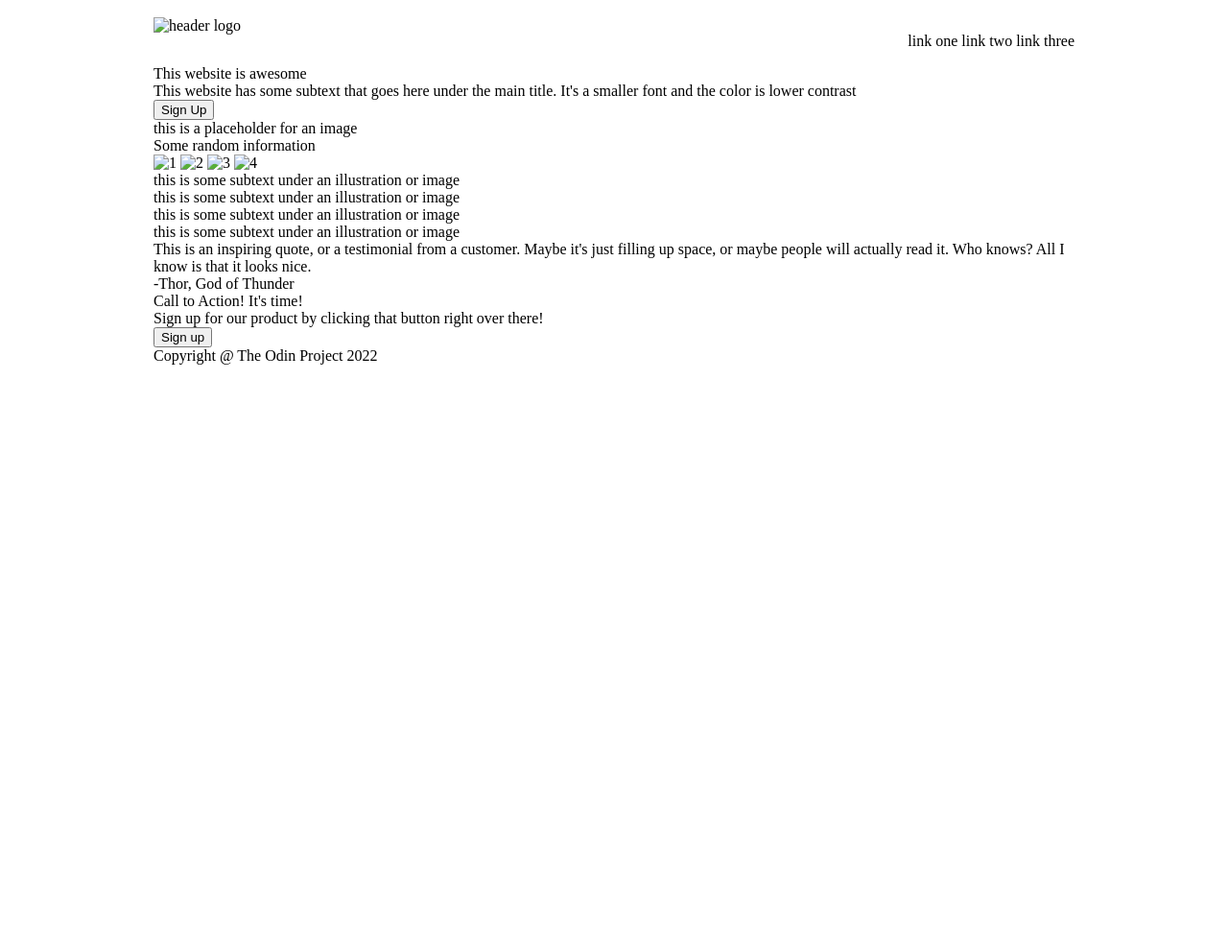
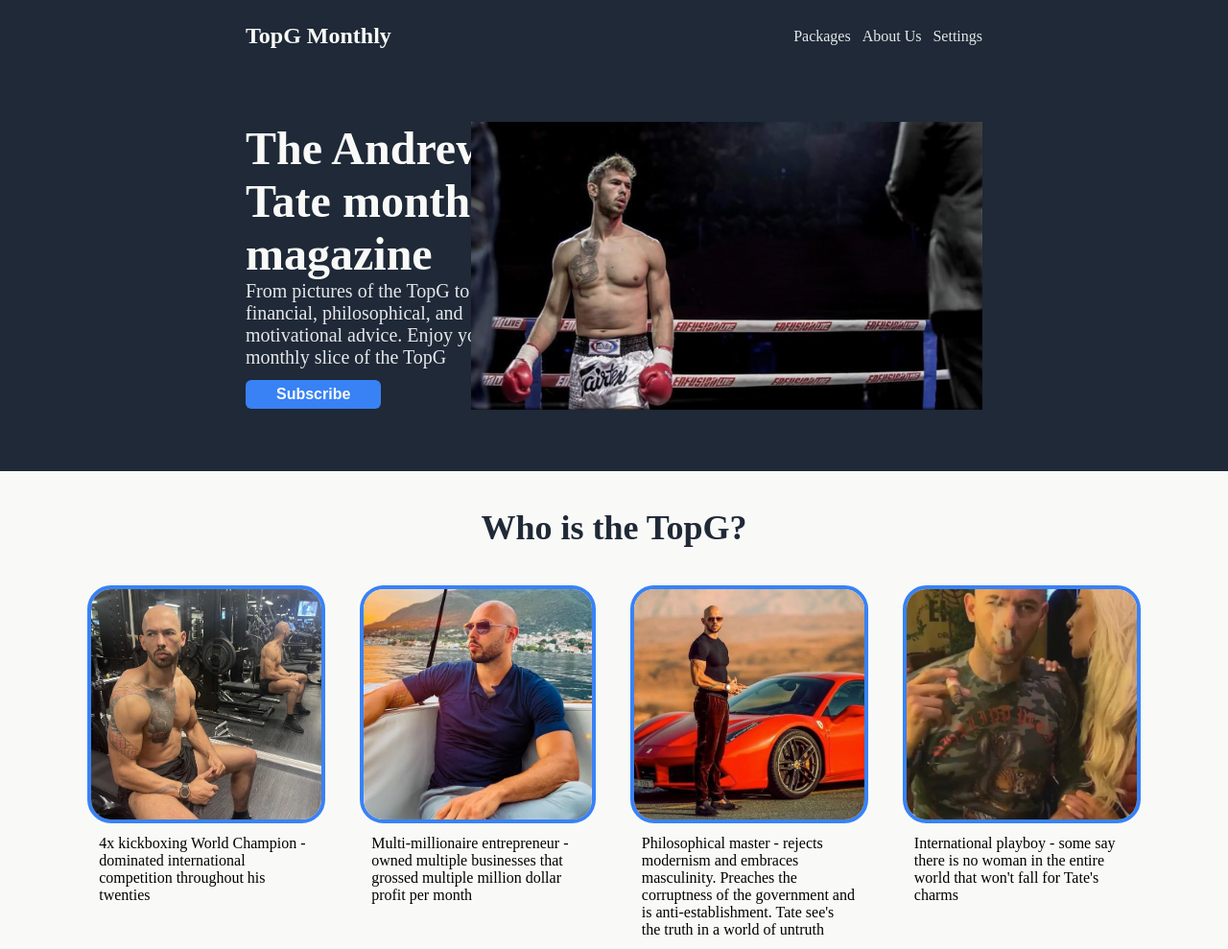
Before and after one commit to ozruss/odin-landingpage, a plain HTML site: page index.html in a window 1280 px wide. Shown: the top 989 px of the page at 96% size. Before the commit the page ends 800 px from the top, so only its background shows below. Drawn offline with Linux system fonts and the light colour scheme.

Commit message:
Complete project

```diff
--- a/index.html
+++ b/index.html
@@ -7,45 +7,61 @@
     </head>
     <body>
         <div class="header">
-            <img src="#" alt="header logo">
-            <ul>
-                <li>link one</li>
-                <li>link two</li>
-                <li>link three</li>
+            <div class ="cName">TopG Monthly</div>
+            <ul class="hLinks">
+                <li>Packages</li>
+                <li>About Us</li>
+                <li>Settings</li>
             </ul>
         </div>
         <div class="hero">
-            <div>This website is awesome</div>
-            <div>This website has some subtext that goes here under the main title. It's a smaller font and the color is lower contrast</div>
-            <button>Sign Up</button>
-            <div> this is a placeholder for an image</div>
+            <div class="leftSide">
+                <div class="subtitle">The Andrew Tate monthly magazine</div>
+                <div class="subtext">From pictures of the TopG to financial, philosophical, and motivational advice. Enjoy your monthly slice of the TopG</div>
+                <button class="signup1">Subscribe</button>
+            </div>
+            <div class="rightSide">
+                <img class ="heroPic" src="./pictures/tate.png" alt="placeholder">
+            </div>
         </div>
         <div class="info">
-            <div>Some random information</div>
+            <div class="infoH">Who is the TopG?</div>
                 <div class="images">
-                    <img src="#" alt="1">
-                    <img src="#" alt="2">
-                    <img src="#" alt="3">
-                    <img src="#" alt="4">
-                </div>
-                <div class="subtext">
-                    <div>this is some subtext under an illustration or image</div>
-                    <div>this is some subtext under an illustration or image</div>
-                    <div>this is some subtext under an illustration or image</div>
-                    <div>this is some subtext under an illustration or image</div>
+                    <div class="picText">
+                        <img src="./pictures/tatelift.png" alt="tate flexing in the gym">
+                        <div class="picTextInfo">4x kickboxing World Champion - dominated international competition throughout his twenties</div>
+                    </div>
+                    <div class="picText">
+                        <img src="./pictures/tateboat.png" alt="tate relaxing on a yacht">
+                        <div class="picTextInfo">Multi-millionaire entrepreneur - owned multiple businesses that grossed multiple million dollar profit per month</div>
+                    </div>
+                    <div class="picText">
+                        <img src="./pictures/taterari.png" alt="tate posing in front of a ferrari">
+                        <div class="picTextInfo">Philosophical master - rejects modernism and embraces masculinity. Preaches the corruptness of the government and is anti-establishment. Tate see's the truth in a world of untruth</div>
+                    </div>
+                    <div class="picText">
+                        <img src="./pictures/tategirl.png" alt="tate with a model">
+                        <div class="picTextInfo">International playboy - some say there is no woman in the entire world that won't fall for Tate's charms</div>
+                    </div>
                 </div>
         </div>
         <div class="quote">
-            <div>This is an inspiring quote, or a testimonial from a customer. Maybe it's just filling up space, or maybe people will actually read it. Who knows? All I know is that it looks nice.</div>
-            <div>-Thor, God of Thunder</div>
+            <div class="quoteCon">
+                <div class="quoteQuote">“Absolutely every single one of my actions is intentional. Divine purpose. If your day is full of mindless action, you act without thought. This is how they train you for slavery. I can not be led blindly. Do you understand?”</div>
+                <div class="quoteAuthor">-Andrew Tate, 2022</div>
+            </div>
         </div>
-        <div class="signup">
-            <div>Call to Action! It's time!</div>
-            <div>Sign up for our product by clicking that button right over there!</div>
-            <button>Sign up</button>
+        <div class="signUp">
+            <div class="signUpText">
+                <div class="bold">Begin a new era of life</div>
+                <div class="small">Subscribe today to see the truth</div>
+            </div>
+            <div class="signUpButton2">
+                <button class="signup2">Subscribe</button>
+            </div>
         </div>
         <div class="footer">
-            <div>Copyright @ The Odin Project 2022</div>
+            <div>Copyright @ TopG Monthly 2022</div>
         </div>
     </body>
 </html>
--- a/styles.css
+++ b/styles.css
@@ -1,20 +1,207 @@
 body {
-    padding: 10px;
-    margin-left:150px;
-    margin-right:150px;
+    margin:0;
+    display:flex;
+    flex-direction:column;
 }
+
 
 
 .header {
     display:flex;
     justify-content:space-between;
-}|
+    background-color:#1F2937;
+    padding: 1% 20% 3% 20%;
 
-ul {
+}
+
+.hLinks {
     list-style:none;
-
+    display:flex;
+    gap:12px;
+    color:#E5E7EB;
 }
 
 ul > li {
     display:inline-block;
 }
+
+.cName{
+    display:flex;
+    align-items: center;
+    font-size:24px;
+    font-weight:bold;
+    color:#F9FAF8;
+}
+
+.hero {
+    background-color:#1F2937;
+    padding: 2% 20% 5% 20%;
+    display:flex;
+    flex-direction:row;
+    justify-content: space-between;
+
+}
+
+.leftSide {
+    flex-wrap: wrap;
+    width:50%;
+}
+.subtitle {
+    font-size:48px;
+    font-weight:bolder;
+    color:#F9FAF8;
+    width:75%;
+    display:flex;
+    flex-wrap:wrap;
+}
+
+.subtext {
+    color:#E5E7EB;
+    font-size:20px;
+    display:flex;
+    flex-wrap:wrap;
+    width:80%;
+}
+
+.signup1 {
+    background-color: #3882F6;
+    color:#F9FAF8;
+    border-color:transparent;
+    border-radius:6px;
+    margin-top:12px;
+    padding: 4px 30px;
+    font-size: 16px;
+    font-weight:bold;
+}
+
+.rightSide {
+    display:flex;
+    justify-content:flex-end;
+    height:300px;
+    width:300px;
+}
+
+.heroPic {
+    height:300px;
+    width:1000px;
+}
+
+.info {
+    padding: 0 20%;
+    display:flex;
+    background-color:#F9FAF8;
+    flex-direction:column;
+    align-items:center;
+}
+
+.infoH {
+    color:#1F2937;
+    font-size:36px;
+    font-weight:bolder;
+    margin-top: 5%;
+    margin-bottom: 5%;
+}
+
+.images {
+    display:flex;
+    flex-wrap:nowrap;
+    gap: 36px;
+
+
+}
+
+.info img {
+    height:240px;
+    width:auto;
+    border: 4px solid;
+    border-radius:10%;
+    border-color:#3882F6;
+}
+
+.picTextInfo {
+    padding:8px 12px;
+}
+
+.picText {
+    margin-bottom: 7%
+}
+
+.quote {
+    display:flex;
+    background-color: #E5E7EB;
+    padding: 0 20%;
+}
+
+.quoteQuote {
+    font-size:42px;
+    font-style:italic;
+    color:#1F2937;
+    margin-top: 8%
+}
+
+.quoteAuthor {
+    display:flex;
+    justify-content: flex-end;
+    color:#1F2937;
+    font-weight:700;
+    margin-bottom: 8%;
+    font-size:24px;
+}
+
+.signUp {
+    display:flex;
+    padding: 0 18%;
+    justify-content: center;
+    margin: 6% 14%;
+    background-color: #3882F6;
+    color:white;
+    flex-direction:row;
+    padding: 4% 0;
+    gap:220px;
+    border-radius:10px;
+}
+
+
+
+.signUpText {
+    display:flex;
+    flex-direction:column;
+}
+
+.bold {
+    font-weight: bold;
+    font-size: 36px;
+
+}
+
+.small {
+    font-size:24px;
+
+}
+
+.signUpButton2 {
+    display:flex;
+    flex-direction:column;
+    justify-content:flex-end;
+
+}
+
+.signup2 {
+    background-color: #3882F6;
+    border:white solid;
+    color:white;
+    height:50px;
+    width:200px;
+    font-size:24px;
+    border-radius:10px;
+}
+
+.footer {
+    background-color:#1F2937;
+    display:flex;
+    align-items: center;
+    justify-content: center;
+    color:white;
+    font-size:24px;
+    padding:3%
+}
```
Also changed, not shown: pictures/tate.png (added), pictures/tateboat.png (added), pictures/tategirl.png (added), pictures/tatelift.png (added), pictures/taterari.png (added).
